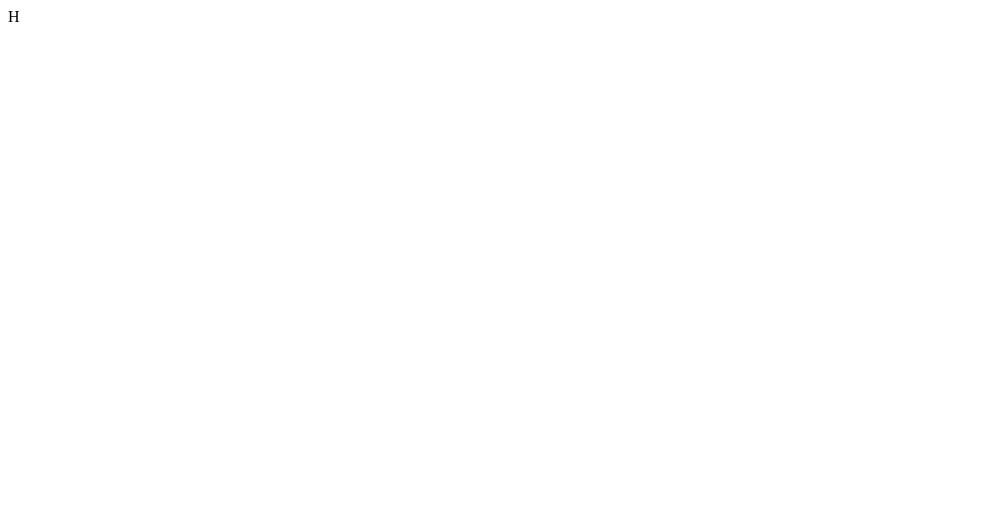
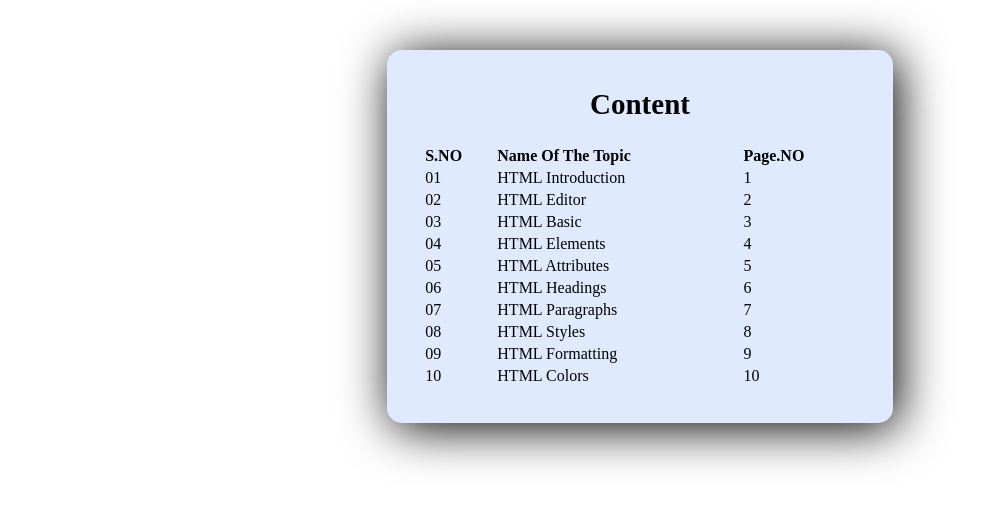
Before and after one commit to RampurExam/RampurExam-, a plain HTML site: page Index.html in a window 1280 px wide. Shown: the whole page, without its empty margins (0-992 px from the left). Drawn offline with Linux system fonts and the light colour scheme.

Commit message:
Update Index.html
hii

```diff
--- a/Index.html
+++ b/Index.html
@@ -1 +1,113 @@
-H
+<!DOCTYPE html>
+<html>
+<head>
+	<title>Index Page</title>
+	<style>
+		table{
+			margin-left:auto;
+			margin-right:auto;
+			margin-top:50px;
+			width:40%;
+			text-align:left;
+			border-radius:15px;
+			padding:35px;
+			box-shadow:5px 5px 50px #000;
+			background-color:#e0eaff;
+			}
+		tr:hover{
+		background-color:#ababab33;
+		}
+		.k{
+			text-align: center;
+			font-size: 29px;
+			padding-bottom: 23px;
+		}
+
+	</style>
+</head>
+<body>
+	<table>
+	<tr><th colspan=3 class ="k">Content	</th></tr>
+
+		<tr>
+			<th>S.NO</th>
+			<th>Name Of The Topic</th>
+			<th>Page.NO</th>
+
+		</tr>
+		<tr>
+			<td>01</td>
+			<td>HTML Introduction</td>
+			<td>1</td>
+
+
+		</tr>
+		<tr>
+			<td>02</td>
+			<td>HTML Editor</td>
+			<td>2</td>
+
+
+		</tr>
+		<tr>
+			<td>03</td>
+			<td>HTML Basic</td>
+			<td>3</td>
+
+
+		</tr>
+		<tr>
+			<td>04</td>
+			<td>HTML Elements</td>
+			<td>4</td>
+
+
+		</tr>
+		<tr>
+			<td>05</td>
+			<td>HTML Attributes</td>
+			<td>5</td>
+
+
+		</tr>
+		<tr>
+			<td>06</td>
+			<td>HTML Headings</td>
+			<td>6</td>
+
+
+		</tr>
+		<tr>
+			<td>07</td>
+			<td>HTML Paragraphs</td>
+			<td>7</td>
+
+
+		</tr>
+		<tr>
+			<td>08</td>
+			<td>HTML Styles</td>
+			<td>8</td>
+
+
+		</tr>
+		<tr>
+			<td>09</td>
+			<td>HTML Formatting</td>
+			<td>9</td>
+
+
+		</tr>
+		<tr>
+			<td>10</td>
+			<td>HTML Colors</td>
+			<td>10</td>
+
+
+		</tr>
+
+
+
+	</table>
+
+</body>
```
